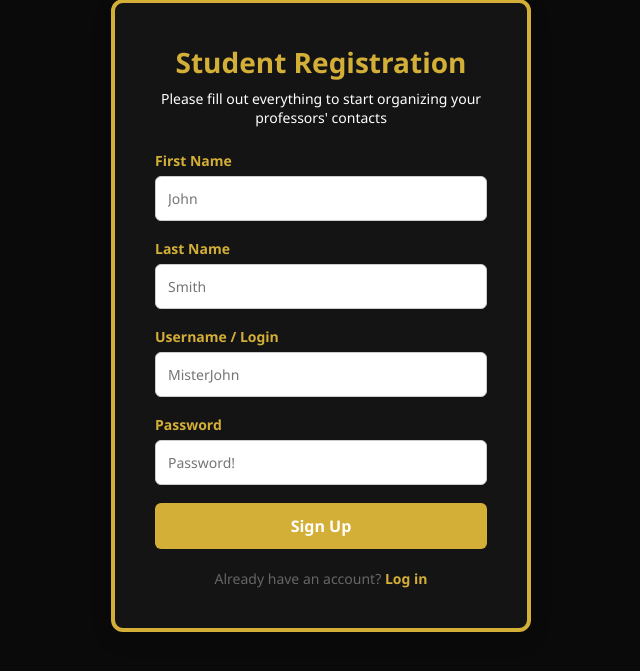
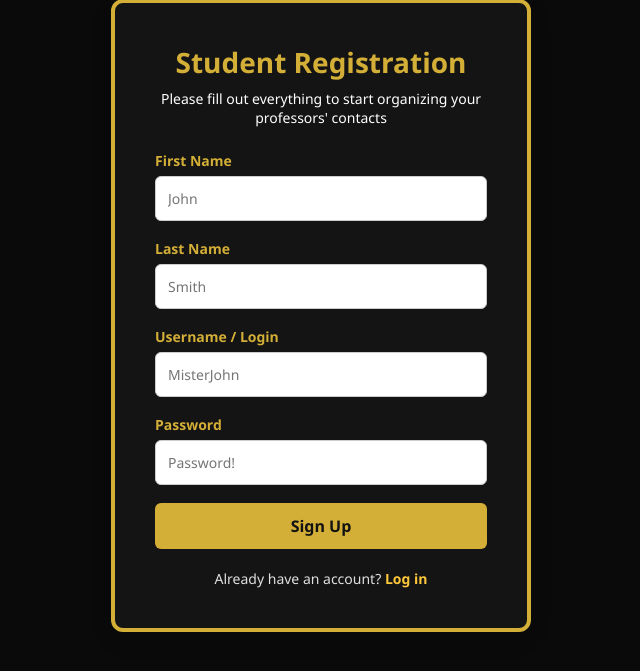
Before and after one commit to Ishfaq-code/COP4331-LAMP-Group-1, a PHP site: page /register.html in a window 1280 px wide. Shown: the part 85-756 px from the top of the page, without its empty margins (319-959 px from the left). Run offline with PHP 8.4, Linux system fonts and the light colour scheme.

Commit message:
Update register.css

```diff
--- a/css/register.css
+++ b/css/register.css
@@ -13,7 +13,12 @@
       min-height: 100vh;
       padding: 20px;
     }
-
+    .register-logo {
+        display: block;
+        max-width: 80px;      /* Adjust width as needed */
+        height: auto;         /* Maintains aspect ratio */
+        margin: 0 auto 16px;  /* Centers horizontally and adds bottom spacing */
+      }
     .register-card {
       background: #141414;
       padding: 40px;
@@ -85,7 +90,7 @@
       width: 100%;
       padding: 12px;
       background-color: #D4AF37;
-      color: #ffffff;
+      color: #121212;
       border: none;
       border-radius: 6px;
       font-size: 16px;
@@ -102,11 +107,11 @@
       text-align: center;
       margin-top: 20px;
       font-size: 14px;
-      color: #666666;
+      color: #e0e0e0;
     }
 
     .login-link a {
-      color: #D4AF37;
+      color: #ffc83b;
       text-decoration: none;
       font-weight: 600;
     }
```
